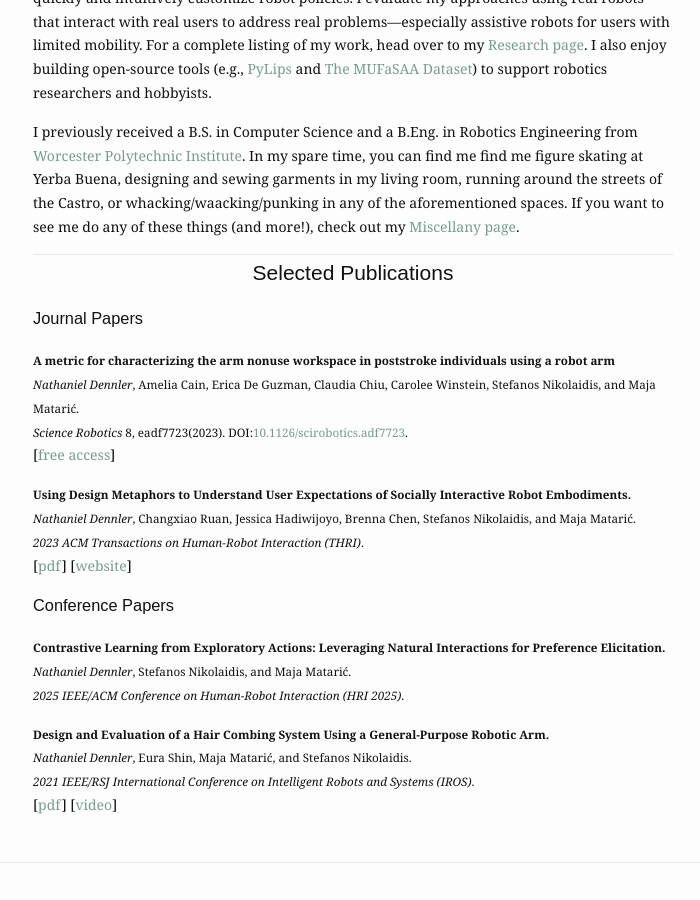
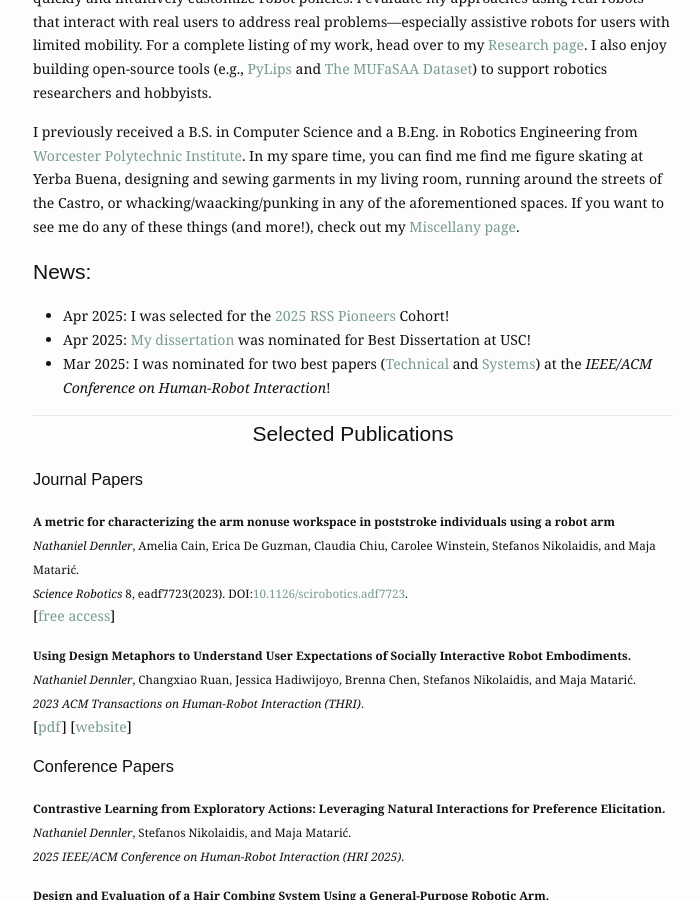
Before and after one commit to ndennler/ndennler.github.io, a Jekyll site: the page built from index.md, in a window 1280 px wide and 900 px high, scrolled down 398 px. Shown: the whole window, without its empty margins (287-987 px from the left). Built offline with Jekyll 4.4.1, drawn with Linux system fonts in a browser that asks for light colours.

Commit message:
Update index.md

```diff
--- a/index.md
+++ b/index.md
@@ -16,6 +16,12 @@ profile_picture:
 <p>
   I previously received a B.S. in Computer Science and a B.Eng. in Robotics Engineering from <a href="https://www.wpi.edu/">Worcester Polytechnic Institute</a>. In my spare time, you can find me find me figure skating at Yerba Buena, designing and sewing garments in my living room, running around the streets of the Castro, or whacking/waacking/punking in any of the aforementioned spaces. If you want to see me do any of these things (and more!), check out my <a href="/miscellany">Miscellany page</a>.
 </p>
+
+## News:
+- Apr 2025: I was selected for the [2025 RSS Pioneers](https://sites.google.com/view/rsspioneers2025/) Cohort!
+- Apr 2025: [My dissertation](https://digitallibrary.usc.edu/Share/300et24g16gsvbm51yw2u1r3kg11chvt) was nominated for Best Dissertation at USC!
+- Mar 2025: I was nominated for two best papers ([Technical](https://dl.acm.org/doi/10.5555/3721488.3721584) and [Systems](https://dl.acm.org/doi/10.5555/3721488.3721564)) at the _IEEE/ACM Conference on Human-Robot Interaction_!
+
 
 <hr style="background-color:#e8e8e8;border:none;height:1px;">
 <h2 style="text-align:center;">
```
